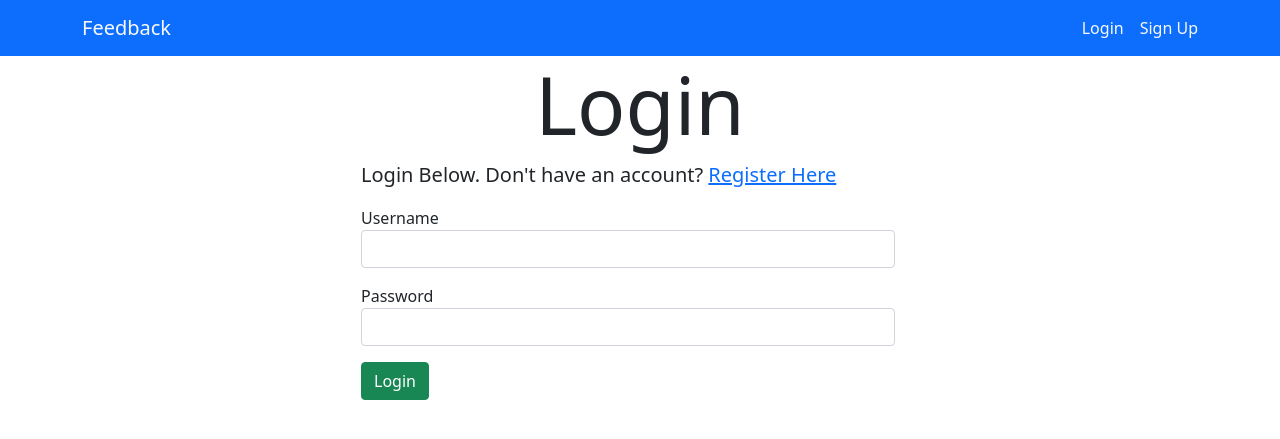
After one commit to booshja/springboard-exercises-pt1, a Flask app: page /login in a window 1280 px wide. The commit adds this page. Shown: the top 439 px of the page. Run offline with Flask 2, Linux system fonts and the light colour scheme; parts of the project's set-up code (start-up, migrations or seed data) failed here and were passed over.

Commit message:
end of day job time. up to step 8 of flask-feedback

```diff
--- a/Python/flask-feedback/app.py
+++ b/Python/flask-feedback/app.py
@@ -1,8 +1,8 @@
 from flask import Flask, render_template, redirect, session, flash
 from flask_debugtoolbar import DebugToolbarExtension
 from secrets import SECRET_KEY
-# from models import
-# from forms import
+from models import db, connect_db, User
+from forms import RegisterForm, LoginForm
 # from sqlalchemy.exc import
 
 app = Flask(__name__)
@@ -20,4 +20,95 @@ toolbar = DebugToolbarExtension(app)
 
 @app.route('/')
 def home_page():
-    return render_template('index.html')
+    """
+    GET ROUTE:
+    -Redirects to /register
+    """
+    return redirect('/register')
+
+
+@app.route('/register', methods=['GET', 'POST'])
+def register_user():
+    """
+    GET ROUTE:
+    -Show a form that when submitted will register/create a user
+    -This form should accept a username, password, email, first_name
+        and last_name
+    ===================================================
+    POST ROUTE:
+    -Process the registration form by adding a new user
+    -Redirect to /users/<username>
+    """
+    form = RegisterForm()
+    if form.validate_on_submit():
+        username = form.username.data
+        password = form.username.data
+        email = form.email.data
+        first_name = form.first_name.data
+        last_name = form.last_name.data
+
+        new_user = User.register(
+            username, password, email, first_name, last_name)
+        db.session.add(new_user)
+        db.session.commit()
+
+        session['username'] = new_user.username
+        flash('New user registered!', 'info')
+        return redirect(f'/users/{new_user.username}')
+
+    return render_template('register.html', form=form)
+
+
+@app.route('/login', methods=['GET', 'POST'])
+def login_user():
+    """
+    GET ROUTE:
+    -Show a form that when submitted will login a user
+    -This form should accept a username and a password.
+    ===================================================
+    POST ROUTE:
+    -Process the login form
+    -Ensure the user is authenticated
+        -If so, redirect to /users/<username>
+    """
+    form = LoginForm()
+    if form.validate_on_submit():
+        username = form.username.data
+        password = form.password.data
+
+        user = User.authenticate(username, password)
+
+        if user:
+            session['username'] = user.username
+            flash(f'Logged in! Welcome back, {user.username}!')
+            return redirect(f'/users/{user.username}')
+        else:
+            form.username.errors = ['Invalid username or password']
+
+    return render_template('login.html', form=form)
+
+
+@app.route('/users/<username>')
+def show_user(username):
+    """
+    GET ROUTE:
+    -Display information about the user
+    """
+    if 'username' not in session:
+        return redirect('/login')
+    else:
+        user = User.query.get_or_404(username)
+        return render_template('user-detail.html', user=user)
+
+    return "<h1 class='display-1'>You made it!</h1>"
+
+
+@app.route('/logout')
+def logout_user():
+    """
+    GET ROUTE:
+    -Logout the user (clear the session)
+    -Redirect to /
+    """
+    session.pop('username')
+    return redirect('/')
--- a/Python/flask-feedback/forms.py
+++ b/Python/flask-feedback/forms.py
@@ -1,3 +1,25 @@
 from flask_wtf import FlaskForm
-# from wtforms import
-# from wtforms.validators import
+from wtforms import StringField, PasswordField
+from wtforms.validators import InputRequired
+
+
+class RegisterForm(FlaskForm):
+    """Form for user registration"""
+    username = StringField('Username', validators=[InputRequired(
+        'Username cannot be left blank')])
+    password = PasswordField('Password', validators=[
+        InputRequired('Password cannot be left blank')])
+    email = StringField('Email Address', validators=[
+        InputRequired('Email cannot be left blank')])
+    first_name = StringField('First Name', validators=[
+        InputRequired('First name cannot be left blank')])
+    last_name = StringField('Last Name', validators=[
+        InputRequired('Last name cannot be left blank')])
+
+
+class LoginForm(FlaskForm):
+    """Form for user login"""
+    username = StringField('Username', validators=[InputRequired(
+        'Username cannot be left blank')])
+    password = PasswordField('Password', validators=[
+        InputRequired('Password cannot be left blank')])
--- a/Python/flask-feedback/templates/base.html
+++ b/Python/flask-feedback/templates/base.html
@@ -4,9 +4,34 @@
     <meta charset="UTF-8" />
     <meta http-equiv="X-UA-Compatible" content="IE=edge" />
     <meta name="viewport" content="width=device-width, initial-scale=1.0" />
-    <title>{% block title %}</title>
+    <link
+      href="https://cdn.jsdelivr.net/npm/bootstrap@5.0.0-beta2/dist/css/bootstrap.min.css"
+      rel="stylesheet"
+      integrity="sha384-BmbxuPwQa2lc/FVzBcNJ7UAyJxM6wuqIj61tLrc4wSX0szH/Ev+nYRRuWlolflfl"
+      crossorigin="anonymous"
+    />
+    <title>{% block title %}{% endblock %}</title>
   </head>
   <body>
+    <nav class="navbar navbar-light bg-primary justify-content-between">
+      <div class="container">
+        <a href="/" class="navbar-brand text-light">Feedback</a>
+        <ul class="nav navbar-nav flex-row float-right">
+          {% if session['username'] %}
+          <li class="nav-item">
+            <a href="/logout" class="nav-link pr-3 text-light">Logout</a>
+          </li>
+          {% else %}
+          <li class="nav-item">
+            <a href="/login" class="nav-link px-3 text-light">Login</a>
+          </li>
+          <li class="nav-item">
+            <a href="/register" class="nav-link text-light">Sign Up</a>
+          </li>
+          {% endif %}
+        </ul>
+      </div>
+    </nav>
     {% block content %}{% endblock %}
   </body>
 </html>
--- /dev/null
+++ b/Python/flask-feedback/templates/login.html
@@ -0,0 +1,28 @@
+{% extends 'base.html' %} {% block title %}Login{% endblock %} {% block content
+%}
+<div class="container">
+  <div class="row">
+    <h1 class="display-1 text-center">Login</h1>
+    <div class="row justify-content-center">
+      <div class="col-6">
+        <p class="lead">
+          Login Below. Don't have an account?
+          <a href="/register">Register Here</a>
+        </p>
+        <form method="POST">
+          {{ form.hidden_tag()}} {% for field in form if field.widget.input_type
+          != 'hidden' %}
+          <p>
+            {{field.label}} {{field(class_='form-control')}} {% for error in
+            field.errors %}
+            <span class="form-text text-danger">{{error}}</span> {% endfor %}
+          </p>
+          {% endfor %}
+
+          <button class="btn btn-success" type="submit">Login</button>
+        </form>
+      </div>
+    </div>
+  </div>
+</div>
+{% endblock %}
```
Also changed, not shown: Python/flask-feedback/models.py (+62 -0 lines), Python/flask-feedback/templates/register.html (added, +25 -0 lines), Python/flask-feedback/templates/user-detail.html (added, +31 -0 lines).
